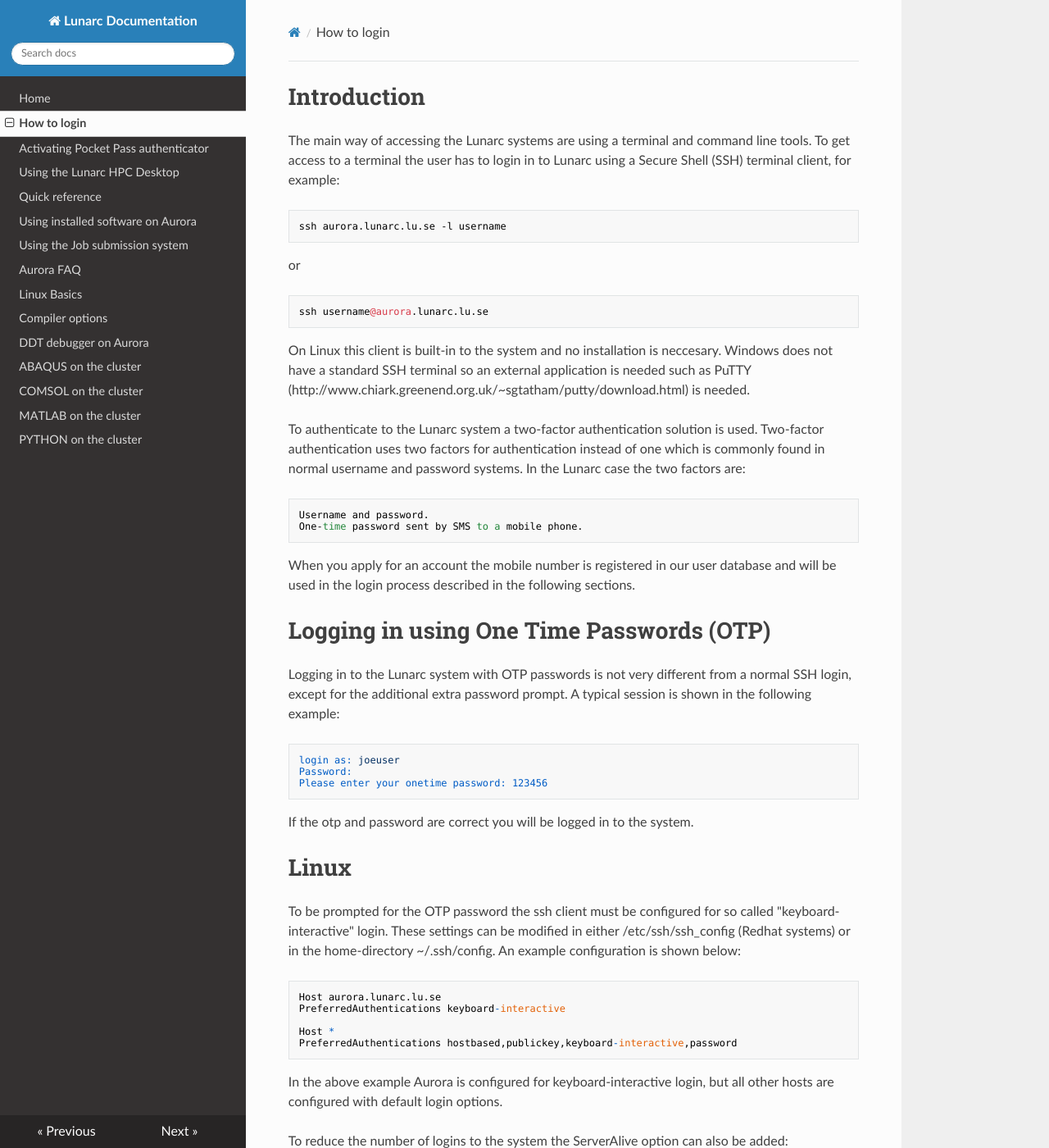
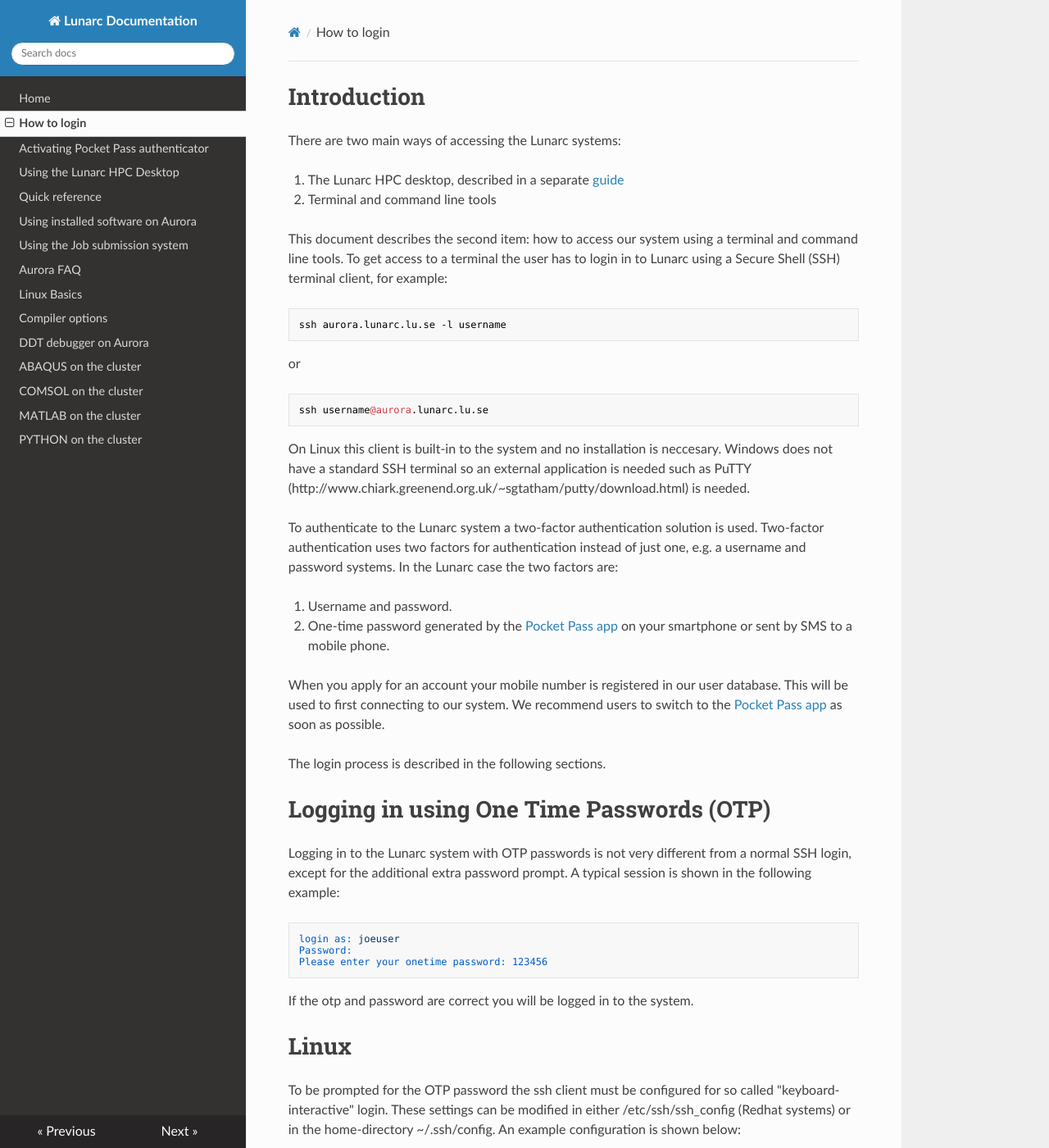
Before and after one commit to lunarc/lunarc_docs, an MkDocs documentation site: the page built from docs/login_howto.md, in a window 1280 px wide and 1400 px high. Shown: the whole window at 82% size. Built offline with MkDocs 1.6.1, drawn with Linux system fonts in a browser that asks for light colours; nearby versions of some CDN libraries; old or Windows-style settings are respelled for this version of MkDocs.

Commit message:
Updates to the login documentation and desktop guide for Pocket Pass

```diff
--- a/docs/login_howto.md
+++ b/docs/login_howto.md
@@ -1,6 +1,11 @@
 # Introduction
 
-The main way of accessing the Lunarc systems are using a terminal and command line tools. To get access to a terminal the user has to login in to Lunarc using a Secure Shell (SSH) terminal client, for example:
+There are two main ways of accessing the Lunarc systems:
+
+1. The Lunarc HPC desktop, described in a separate [guide](http://lunarc-documentation.readthedocs.io/en/latest/using_hpc_desktop/)
+2. Terminal and command line tools
+
+This document describes the second item: how to access our system using a terminal and command line tools. To get access to a terminal the user has to login in to Lunarc using a Secure Shell (SSH) terminal client, for example:
 
     ssh aurora.lunarc.lu.se -l username
 
@@ -10,12 +15,14 @@ or
 
 On Linux this client is built-in to the system and no installation is neccesary. Windows does not have a standard SSH terminal so an external application is needed such as PuTTY (http://www.chiark.greenend.org.uk/~sgtatham/putty/download.html) is needed.
 
-To authenticate to the Lunarc system a two-factor authentication solution is used. Two-factor authentication uses two factors for authentication instead of one which is commonly found in normal username and password systems. In the Lunarc case the two factors are:
+To authenticate to the Lunarc system a two-factor authentication solution is used. Two-factor authentication uses two factors for authentication instead of just one, e.g. a username and password systems. In the Lunarc case the two factors are:
 
-    Username and password.
-    One-time password sent by SMS to a mobile phone.
+1. Username and password.
+2. One-time password generated by the [Pocket Pass app](http://lunarc-documentation.readthedocs.io/en/latest/authenticator_howto/) on your smartphone or sent by SMS to a mobile phone.
 
-When you apply for an account the mobile number is registered in our user database and will be used in the login process described in the following sections.
+When you apply for an account your mobile number is registered in our user database.  This will be used to first connecting to our system.  We recommend users to switch to the [Pocket Pass app](http://lunarc-documentation.readthedocs.io/en/latest/authenticator_howto/) as soon as possible.
+
+The login process is described in the following sections.
 
 # Logging in using One Time Passwords (OTP)
 
```
Also changed, not shown: docs/using_hpc_desktop.md (+1 -1 lines).
